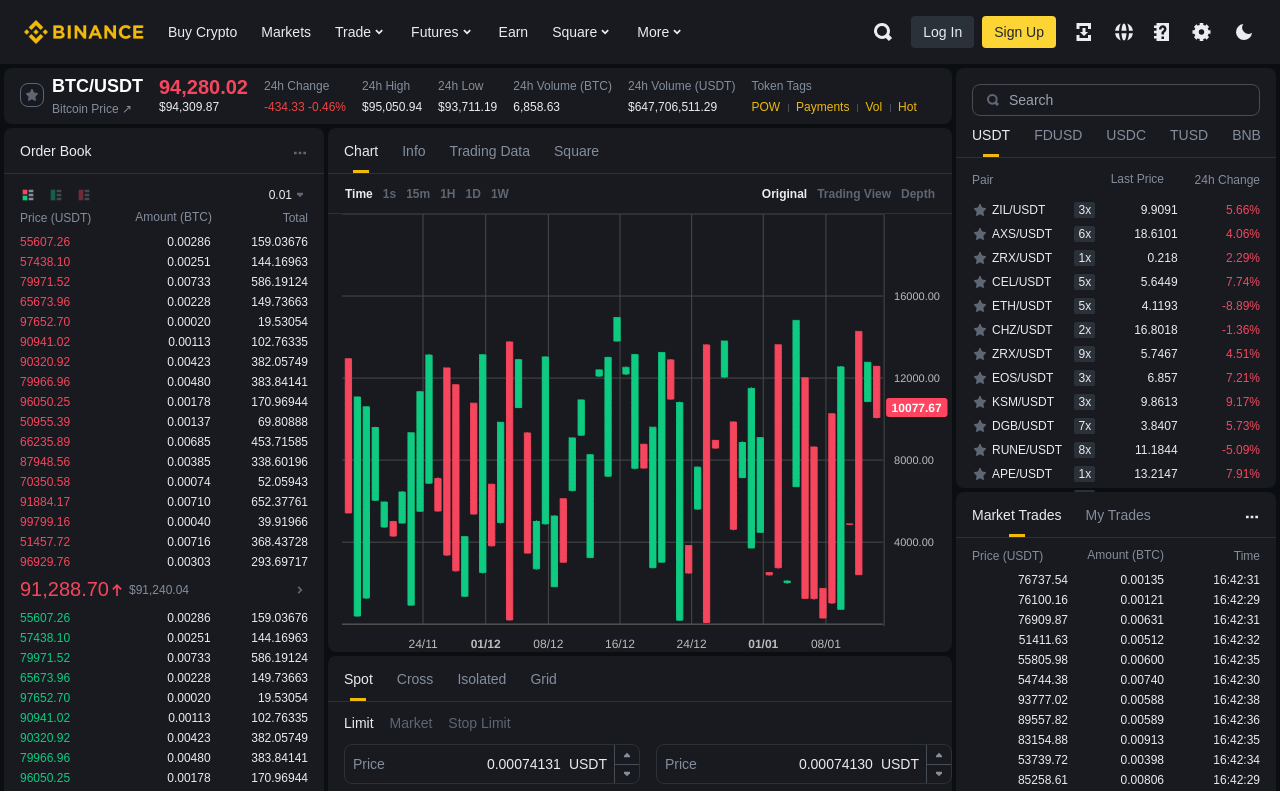
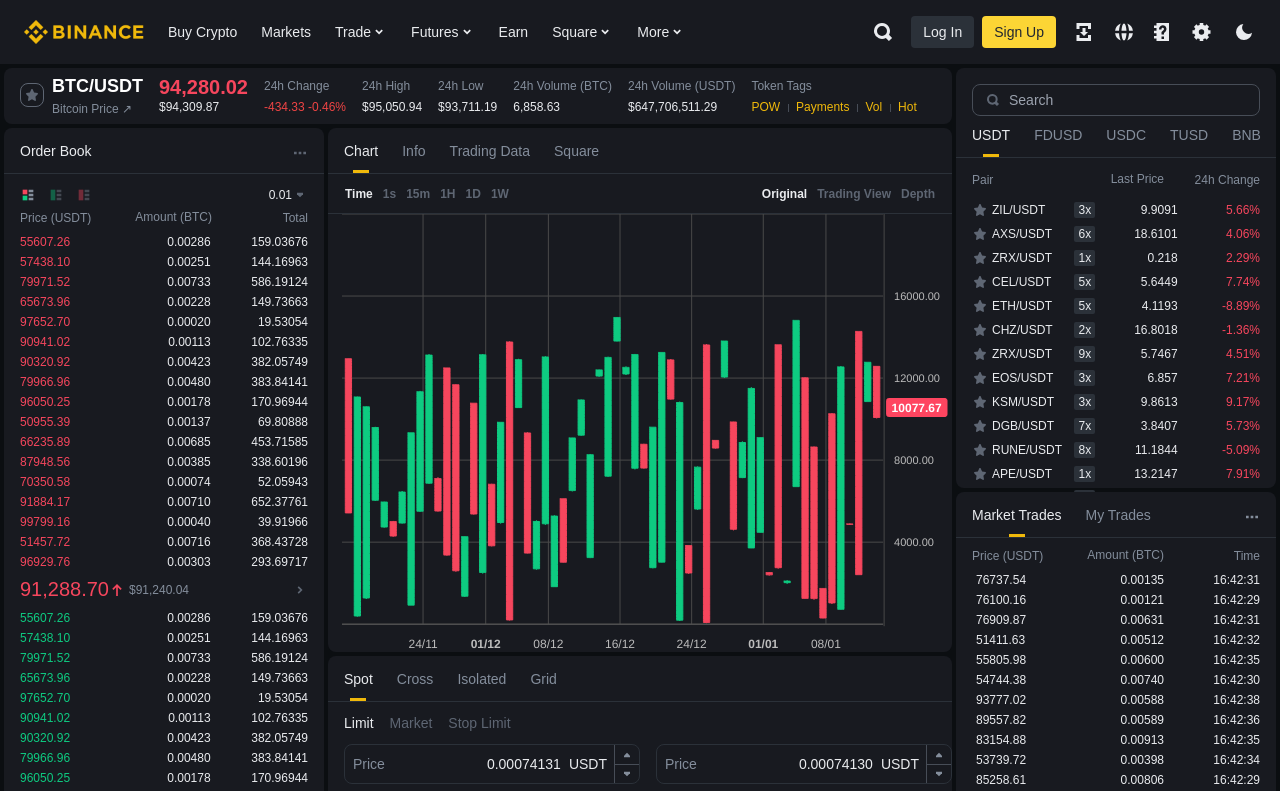
Before and after one commit to ssusa2/Kronon-Labs-Frontend-Recruitment-Task-Web, a Next.js app: page /en/trade/BTCUSDT in a window 1280 px wide. Shown: the top 791 px of the page. Built offline with nearby package versions, Linux system fonts and the light colour scheme; a web font is replaced by a local one.

Commit message:
refactor: tab hover css, icon-hover css 수정

```diff
--- a/src/app/en/trade/BTCUSDT/_component/MarketActivity.tsx
+++ b/src/app/en/trade/BTCUSDT/_component/MarketActivity.tsx
@@ -18,7 +18,10 @@
       <Title
         text='Top Movers'
         actionButton={
-          <DoubleDropDown className='text-iconNormal rotate-180' size={16} />
+          <DoubleDropDown
+            className='text-iconNormal icon-hover rotate-180'
+            size={16}
+          />
         }
       />
       <div className='list-container px-4'>
--- a/src/app/en/trade/BTCUSDT/_component/OrderBook.tsx
+++ b/src/app/en/trade/BTCUSDT/_component/OrderBook.tsx
@@ -29,7 +29,7 @@
       <Title
         text='Order Book'
         actionButton={
-          <div className='text-disabledText hover:text-primaryText cursor-pointer'>
+          <div className='text-disabledText icon-hover'>
             <MoreIcon size={16} />
           </div>
         }
@@ -87,7 +87,7 @@
             <div className='mark-price text-tertiaryText flex flex-[1_1] text-left text-xsmall'>
               $91,240.04
             </div>
-            <div className='more w-[16px] h-[16px] text-disabledText hover:text-primaryText'>
+            <div className='more w-[16px] h-[16px] text-disabledText icon-hover'>
               <MoreArrowIcon size={16} />
             </div>
           </div>
--- a/src/app/en/trade/BTCUSDT/_component/Trades.tsx
+++ b/src/app/en/trade/BTCUSDT/_component/Trades.tsx
@@ -30,7 +30,12 @@
 
   return (
     <section className='mobile:hidden trades !bg-basicBg card-ui'>
-      <Tabs tabs={tabs} actionButton={<MoreIcon size={16} />} />
+      <Tabs
+        tabs={tabs}
+        actionButton={
+          <MoreIcon size={16} className='text-iconNormal icon-hover' />
+        }
+      />
       <div className='over-book-container'>
         <div className='order-book-tb-header flex flex-col mx-4 mb-1 mt-2'>
           <div className='content flex min-h-[20px] justify-between text-xsmall text-tertiaryText'>
@@ -59,7 +64,7 @@
                 <div className='progress-container'>
                   <div className='row-content'>
                     <div
-                      className={`text ${
+                      className={`text !text-start ${
                         index % 2 === 0 ? 'ask-light' : 'bid-light'
                       }`}
                     >
--- a/src/app/globals.css
+++ b/src/app/globals.css
@@ -320,3 +320,7 @@
 .bar {
   @apply w-full h-[4px];
 }
+
+.icon-hover {
+  @apply hover:text-primaryText cursor-pointer;
+}
--- a/src/components/tabs/Tabs.tsx
+++ b/src/components/tabs/Tabs.tsx
@@ -23,7 +23,7 @@
           <button
             key={index}
             onClick={() => setActiveTab(index)}
-            className={`tab-item text-small h-full border-b-[3px] relative ${
+            className={`tab-item text-small h-full border-b-[3px] relative hover:text-primaryText ${
               activeTab === index
                 ? "text-textPrimary border-transparent after:content-[' '] after:left-[50%] after:translate-x-[-50%]  after:absolute after:bottom-[-3px] after:mx-auto after:my-0 after:bg-textBrand after:h-[3px] after:w-[16px]"
                 : 'text-tertiaryText border-transparent	'
```
